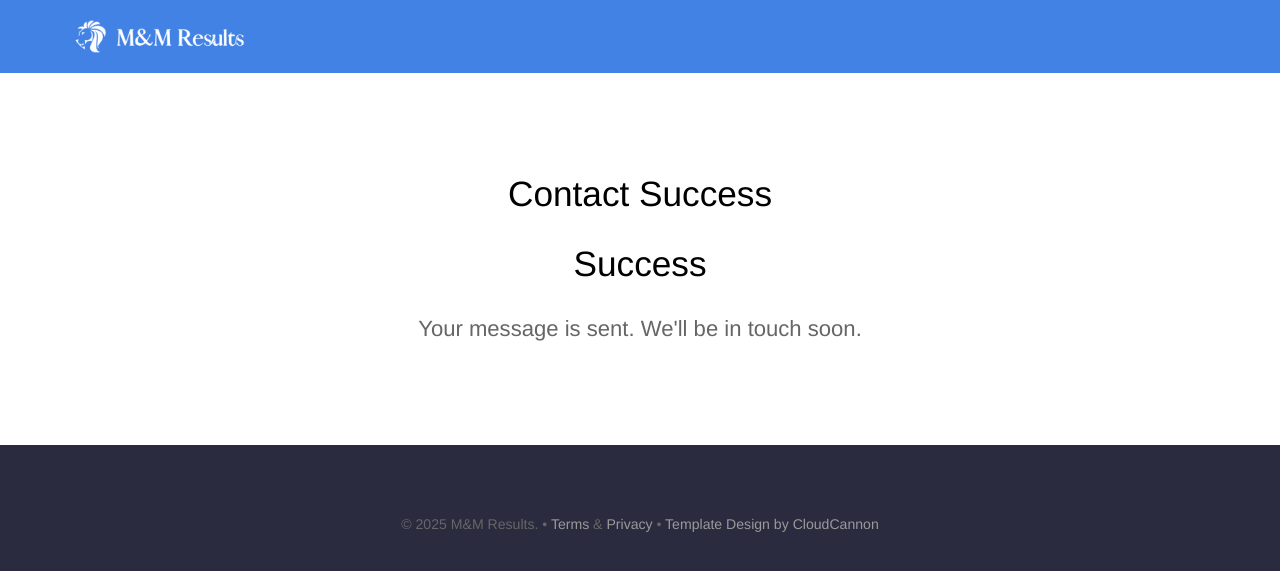
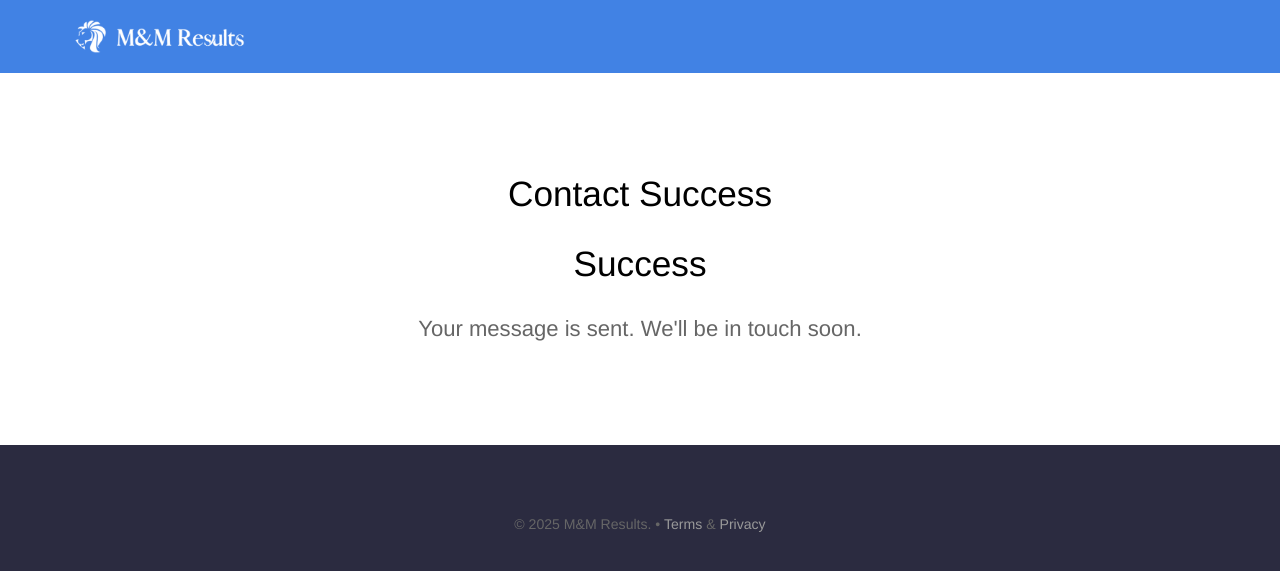
Before and after one commit to Huntinex/MMResults, a Jekyll site: the page built from contact-success.html, in a window 1280 px wide. Shown: the top 571 px of the page. Built offline with Jekyll 4.4.1, drawn with Linux system fonts in a browser that asks for light colours; a script that is not in the unit is left out.

Commit message:
Update default.html

```diff
--- a/_layouts/default.html
+++ b/_layouts/default.html
@@ -25,7 +25,7 @@
 	<body>
 		<header>
 			<div class="container">
-				<div class="company-name"><a href="{{ site.baseurl }}/"><img src="{{ site.baseurl }}/images/white-logo.png" alt="MMResults Logo" width="95" height="33" /></a></div>
+				<div class="company-name"><a href="#"><img src="{{ site.baseurl }}/images/white-logo.png" alt="MMResults Logo" width="95" height="33" /></a></div>
 				{% include navigation.html %}
 			</div>
 		</header>
@@ -46,7 +46,7 @@
 					</ul>
 					{% endfor %}
 				</div>
-				<p class="copyright">&copy; {{ site.time | date: '%Y' }} M&M Results. • <a href="#">Terms</a> &amp; <a href="#">Privacy</a> • <a href="https://cloudcannon.com/">Template Design by CloudCannon</a></p>
+				<p class="copyright">&copy; {{ site.time | date: '%Y' }} M&M Results. • <a href="#">Terms</a> &amp; <a href="#">Privacy</a></p>
 			</div>
 		</footer>
 		<script>
```
